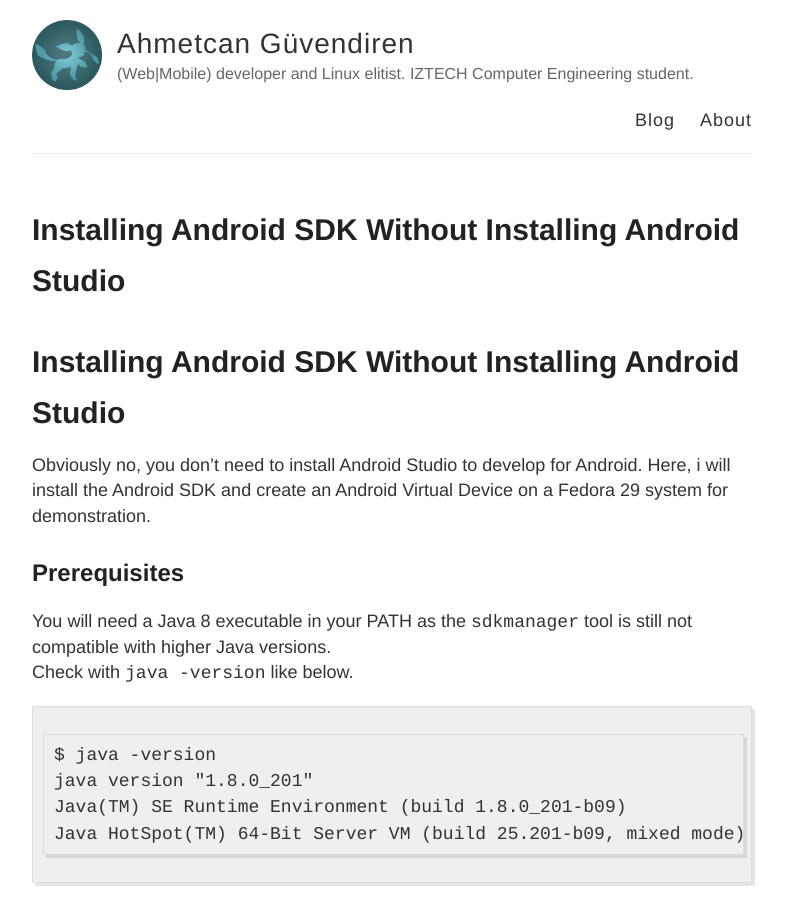
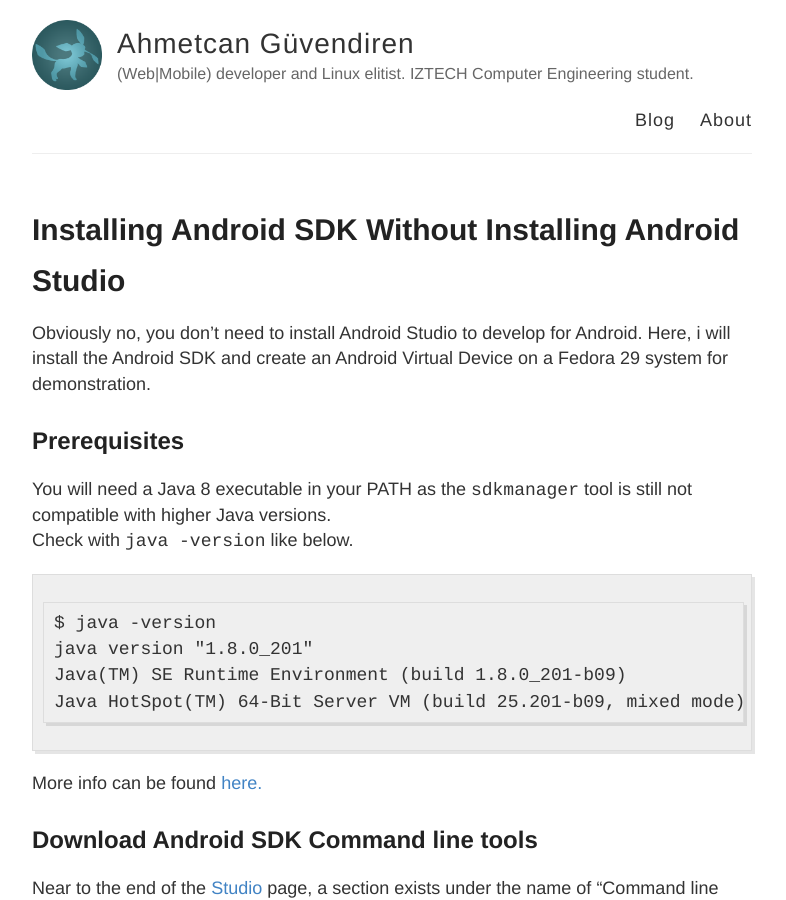
Before and after one commit to glacion/glacion.github.io, a Jekyll site: the page built from _posts/2019-04-06-AVD.md, in a window 1280 px wide and 900 px high. Shown: the whole window, without its empty margins (248-1034 px from the left). Built offline with Jekyll 4.4.1, drawn with Linux system fonts in a browser that asks for light colours; comment, search, counter and statistics services are not loaded.

Commit message:
Update 2019-04-06-AVD.md

```diff
--- a/_posts/2019-04-06-AVD.md
+++ b/_posts/2019-04-06-AVD.md
@@ -2,8 +2,6 @@
 layout: post
 title: Installing Android SDK Without Installing Android Studio
 ---
-
-# Installing Android SDK Without Installing Android Studio
 
 Obviously no, you don't need to install Android Studio to develop for Android.  Here, i will install the Android SDK and create an Android Virtual Device on a Fedora 29 system for demonstration.
 
```
